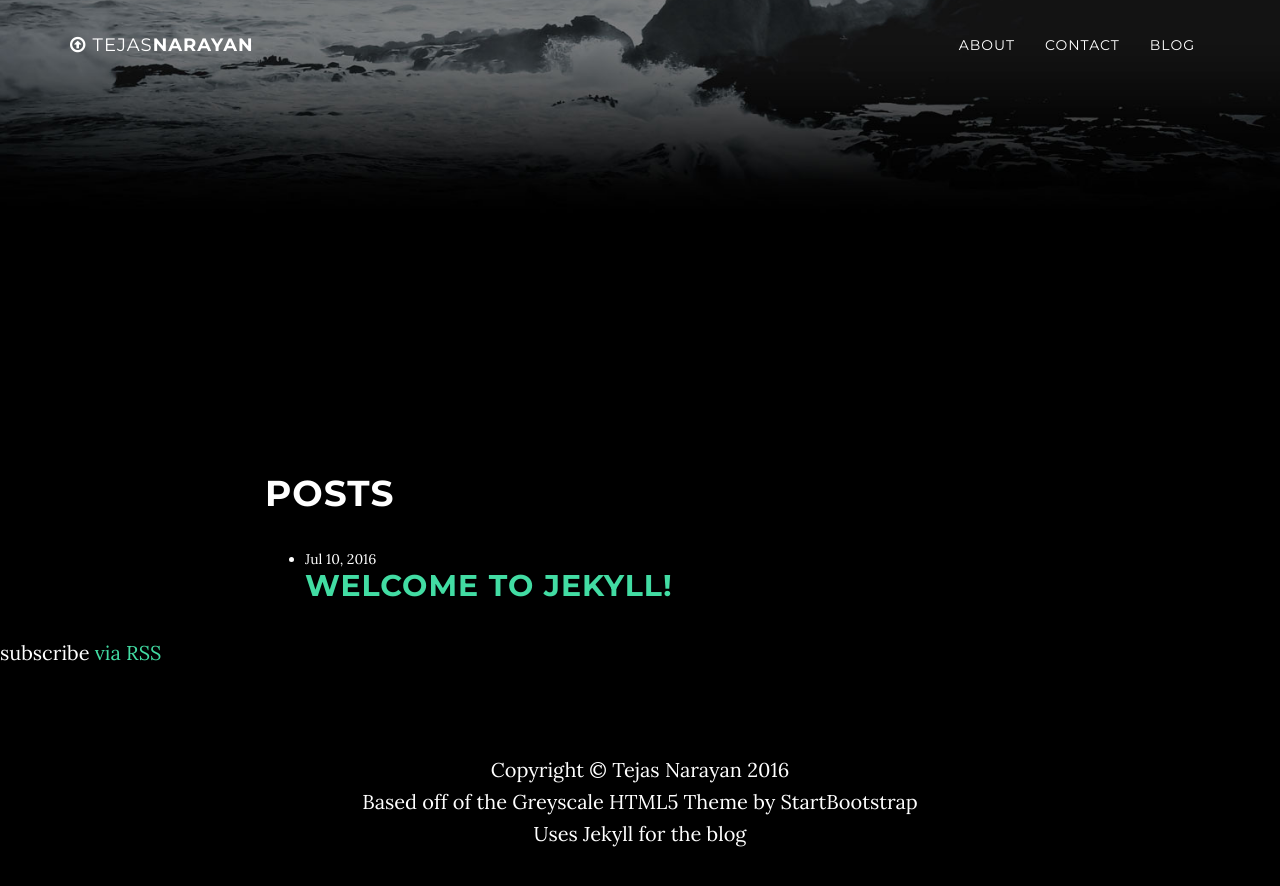
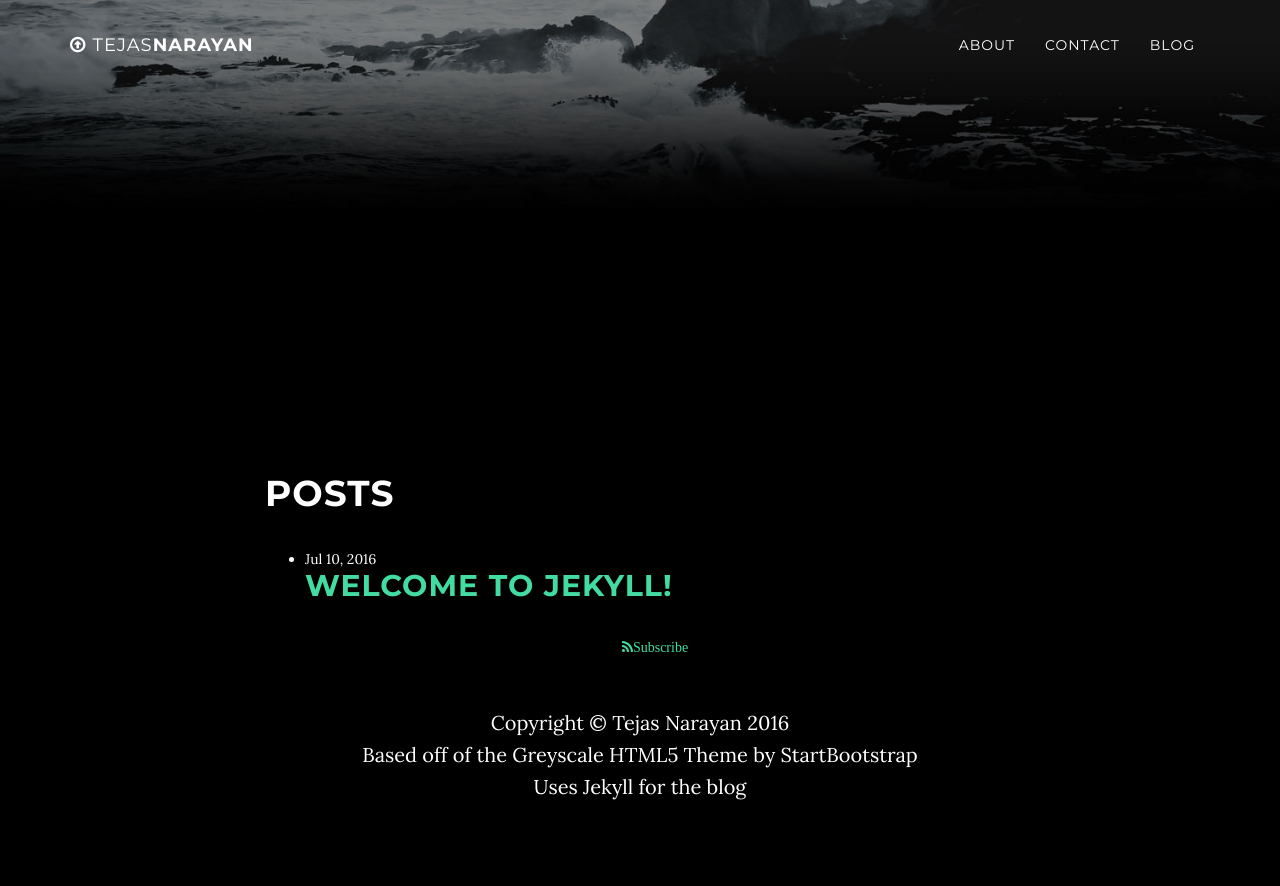
Before and after one commit to TejasNarayan/tejasnarayan.github.io, a Jekyll site: the page built from blog.html, in a window 1280 px wide and 900 px high, scrolled down 676 px. Shown: the top 886 px of the window. Built offline with Jekyll 4.4.1, drawn with Linux system fonts in a browser that asks for light colours; after the commit the page ends 1529 px from its top, so only the background shows below that.

Commit message:
Sorta fixed blog styles

```diff
--- a/blog.html
+++ b/blog.html
@@ -34,8 +34,9 @@ layout: default
         </ul>
       </div>
     </div>
+    <div class="container text-center">
+      <a href="{{ "/feed.xml" | prepend: site.baseurl }}" class="fa fa-rss">Subscribe</a>
+    </div>
   </section>
 
 </div>
-
-<p class="rss-subscribe">subscribe <a href="{{ "/feed.xml" | prepend: site.baseurl }}">via RSS</a></p>
--- a/css/main.scss
+++ b/css/main.scss
@@ -34,13 +34,16 @@ $on-laptop:        800px;
 // @include media-query($on-palm) {
 //     .wrapper {
 //         padding-right: $spacing-unit / 2;
-//         padding-left: $spacing-unit / 2;
 //     }
 // }
 @mixin media-query($device) {
     @media screen and (max-width: $device) {
         @content;
     }
+}
+
+li {
+  list-style-type: none;
 }
 
 
```
Also changed, not shown: _config.yml (+0 -7 lines).
